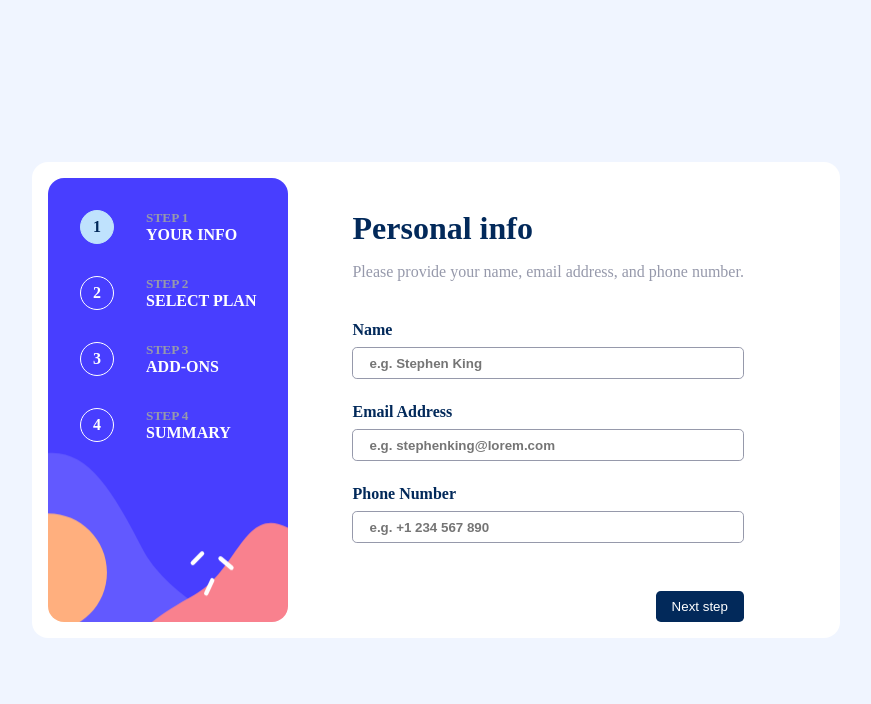
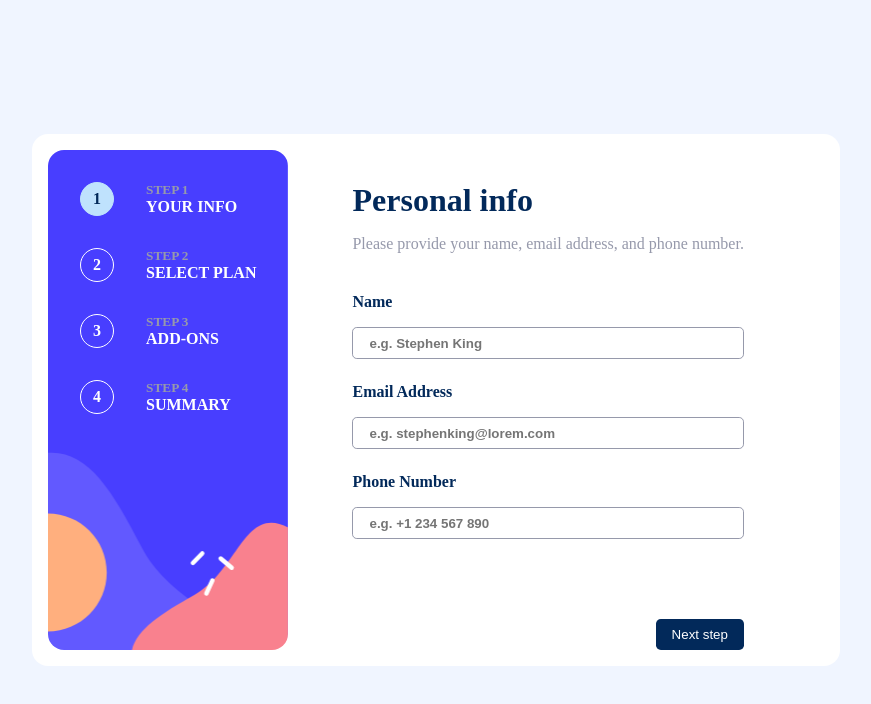
Before and after one commit to webifyCode/mymultistepform, a React (Vite) app: page / in a window 1280 px wide. Shown: the top 704 px of the page, without its empty margins (204-1075 px from the left). Built offline with nearby package versions, Linux system fonts and the light colour scheme.

Commit message:
new updates

```diff
--- a/src/components/PersonalInfo.jsx
+++ b/src/components/PersonalInfo.jsx
@@ -36,8 +36,10 @@ const PersonalInfo = ({
         Please provide your name, email address, and phone number.
       </p>
       <div className="inputs-container">
+        <div className="input-label">
           <h4> Name</h4>
           {errors.name && <span className="error">{errors.name}</span>}
+        </div>
         <input
           type="text"
           name="name"
@@ -50,8 +52,10 @@ const PersonalInfo = ({
           style={errors.name ? errorStyle : null}
         />
         <div className="error"></div>
+        <div className="input-label">
           <h4> Email Address</h4>
           {errors.email && <span className="error">{errors.email}</span>}
+        </div>
         <input
           type="email"
           name="email"
@@ -63,8 +67,10 @@ const PersonalInfo = ({
           }}
           style={errors.email ? errorStyle : null}
         />
+        <div className="input-label">
           <h4> Phone Number </h4>
           {errors.phone && <span className="error">{errors.phone}</span>}
+        </div>
         <input
           type="tel"
           name="phone"
--- a/src/index.css
+++ b/src/index.css
@@ -18,12 +18,14 @@ body {
   display: flex;
   background-color: white;
   border-radius: 1rem;
+  min-height: 500px;
 }
 
 form {
   margin: 2rem 5rem 0 0;
   display: flex;
   flex-direction: column;
+  word-wrap: break-word;
 }
 
 .title,
--- a/src/styles/PersonalInfo.css
+++ b/src/styles/PersonalInfo.css
@@ -2,8 +2,14 @@
   margin-bottom: 3rem;
   display: flex;
   flex-direction: column;
-  align-items: left;
   justify-content: center;
+}
+
+.input-label {
+  display: flex;
+  justify-content: space-between;
+  align-items: center;
+  margin-bottom: 0.5rem;
 }
 
 form h4 {
```
Lines whose indentation alone changed are shown as unchanged.
